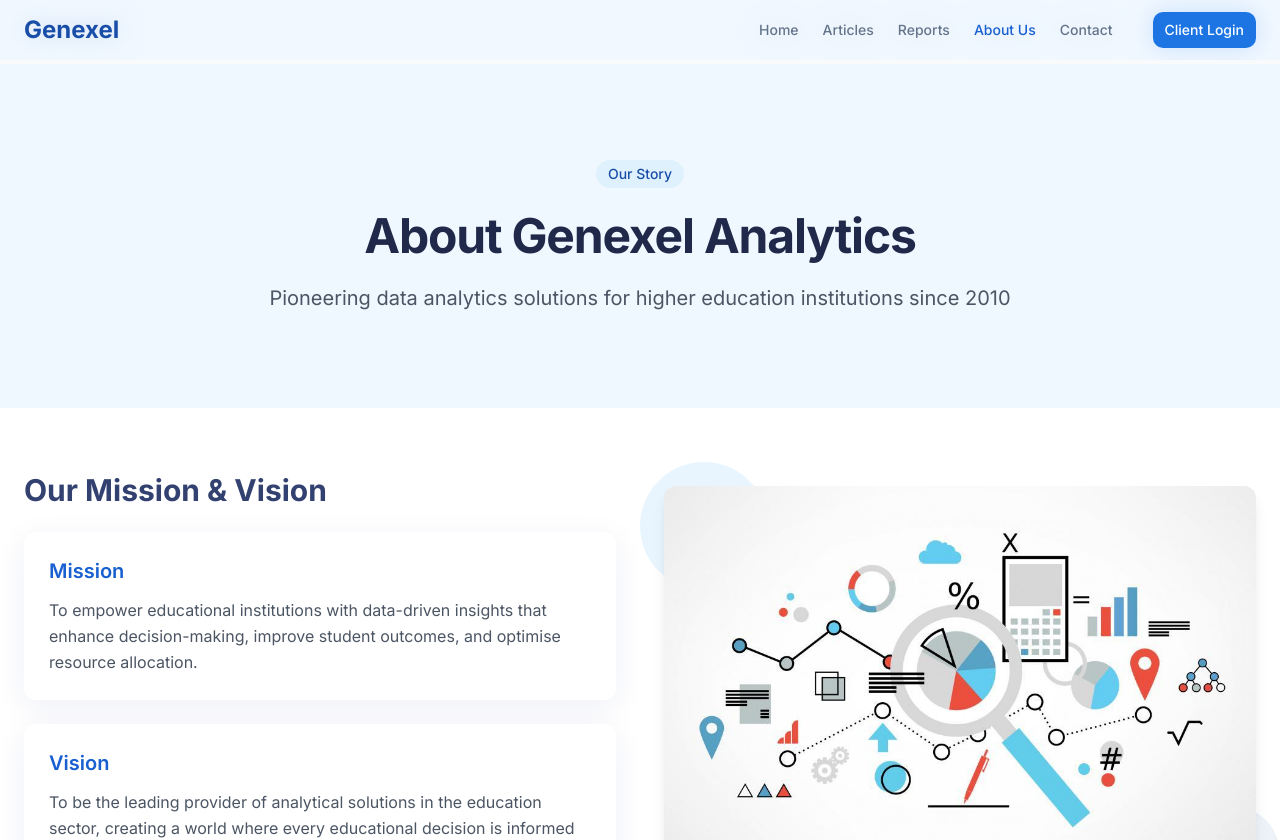
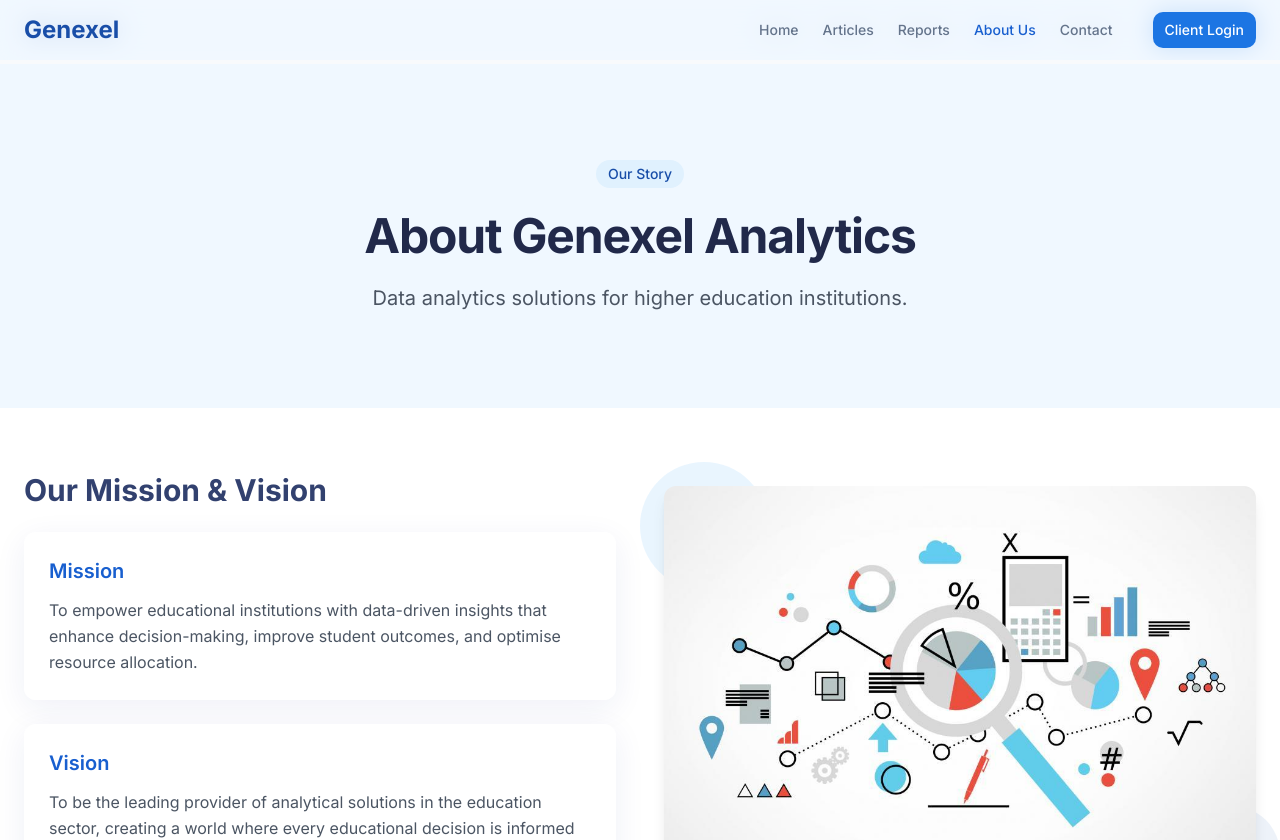
Before and after one commit to RuonHassan/genexel-analytica-hub, a React (Vite) app: page /about in a window 1280 px wide. Shown: the top 840 px of the page. Built offline with nearby package versions, Linux system fonts and the light colour scheme; what markdown-it-attrs would draw is missing.

Commit message:
change copy

```diff
--- a/src/pages/About.tsx
+++ b/src/pages/About.tsx
@@ -16,7 +16,7 @@ const About = () => {
                 About Genexel Analytics
               </h1>
               <p className="text-xl text-gray-600">
-                Pioneering data analytics solutions for higher education institutions since 2010
+                Data analytics solutions for higher education institutions.
               </p>
             </div>
           </div>
```
